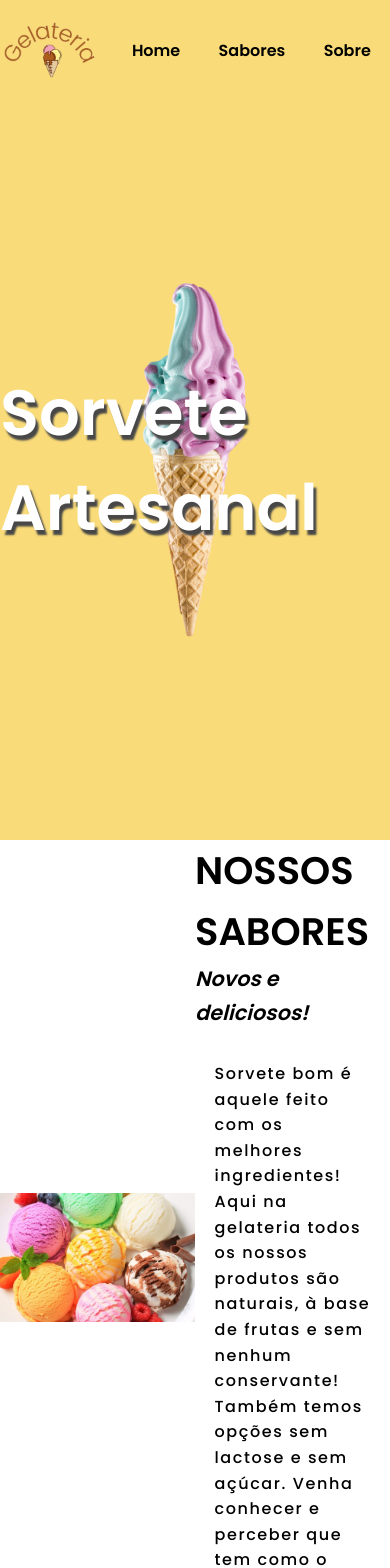
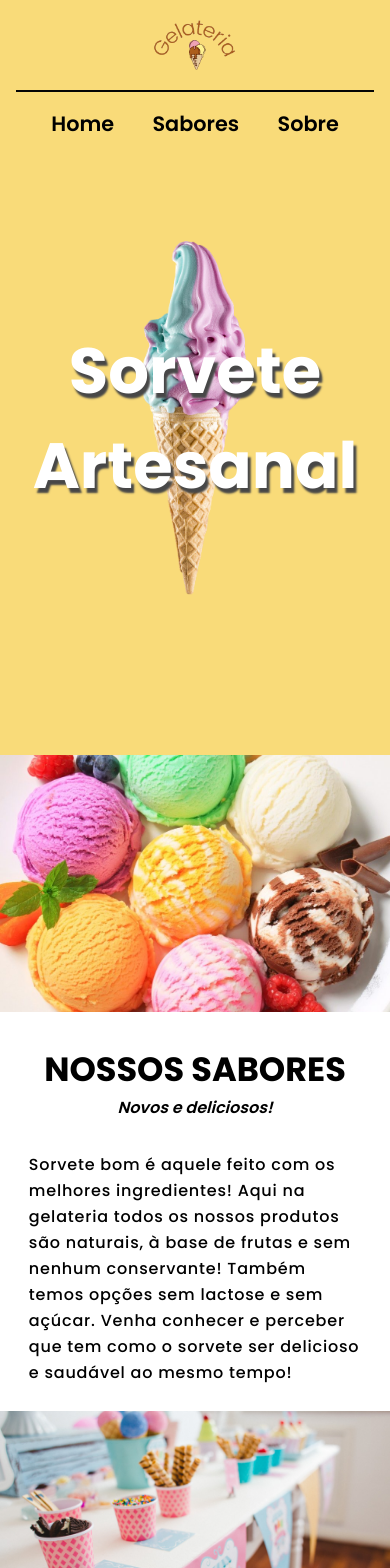
Before and after one commit to lukasilverio94/sorveteria-spa, a React (Create React App) app: page / in a window 390 px wide. Shown: the top 1568 px of the page. Built offline with nearby package versions, Linux system fonts and the light colour scheme.

Commit message:
Mobile query ready

```diff
--- a/public/index.html
+++ b/public/index.html
@@ -19,7 +19,7 @@
     <link rel="preconnect" href="https://fonts.googleapis.com" />
     <link rel="preconnect" href="https://fonts.gstatic.com" crossorigin />
     <link
-      href="https://fonts.googleapis.com/css2?family=Great+Vibes&family=Poppins:wght@400;500;600&display=swap"
+      href="https://fonts.googleapis.com/css2?family=Great+Vibes&family=Poppins:wght@400;500;600;700&display=swap"
       rel="stylesheet"
     />
     <title>Gelateria</title>
--- a/src/components/Footer/index.js
+++ b/src/components/Footer/index.js
@@ -25,7 +25,7 @@ export default function Footer() {
       </div>
       <div>
         <p className="developed-by">
-          Gelateria. Orgulhosamente desenvolvido por "nome do desenvolvedor"
+          Developed by Lucas Silverio
         </p>
       </div>
     </footer>
--- a/src/components/Footer/style.css
+++ b/src/components/Footer/style.css
@@ -26,3 +26,18 @@ footer {
   padding: 1.5rem;
   background-color: #000000;
 }
+
+@media (max-width: 436px) {
+  .container-footer {
+    flex-direction: column;
+    padding: 1rem;
+    gap: .5rem;
+  }
+
+  .container-footer div {
+    display: flex;
+    flex-direction: column;
+    align-items: center;
+    justify-content: center;
+  }
+}
--- a/src/components/Header/style.css
+++ b/src/components/Header/style.css
@@ -35,3 +35,21 @@ nav ul li a:hover {
   color: rgb(249, 219, 121);
 
 }
+
+@media (max-width: 436px){
+  nav {
+    flex-direction: column;
+  }
+  nav .logo {
+    width: 90px;
+  }
+
+  nav ul {
+    border-top: 2px solid #050505;
+    padding: 1rem ;
+  }
+
+  nav ul li a {
+    font-size: 1.3rem;
+  }
+}
--- a/src/pages/Home/index.js
+++ b/src/pages/Home/index.js
@@ -1,8 +1,7 @@
 import Header from "../../components/Header";
 import Footer from "../../components/Footer";
 
-import './style.css'
-
+import "./style.css";
 
 const Home = () => {
   return (
@@ -20,58 +19,77 @@ const Home = () => {
 
         {/* SABORES SECTION*/}
         <section>
-          <div className="container-flex">
-            <img src="assets/banner-sabores.jpg" alt="Sorvete foto" className="flex-item" />
-            <div className="text-container flex-item">
+          <div className="row">
+            <div className="img-wrapper">
+              <img
+                src="assets/banner-sabores.jpg"
+                alt="Sorvete foto"
+                className="flex-item"
+              />
+            </div>
+            <div className="content-wrapper">
+              <div className="content">
                 <h2>nossos sabores</h2>
                 <span>Novos e deliciosos!</span>
                 <p>
-                Sorvete bom é aquele feito com os melhores ingredientes! Aqui na
-                gelateria todos os nossos produtos são naturais, à base de
-                frutas e sem nenhum conservante! Também temos opções sem lactose
-                e sem açúcar. Venha conhecer e perceber que tem como o sorvete
-                ser delicioso e saudável ao mesmo tempo!{" "}
+                  Sorvete bom é aquele feito com os melhores ingredientes! Aqui
+                  na gelateria todos os nossos produtos são naturais, à base de
+                  frutas e sem nenhum conservante! Também temos opções sem
+                  lactose e sem açúcar. Venha conhecer e perceber que tem como o
+                  sorvete ser delicioso e saudável ao mesmo tempo!{" "}
                 </p>
+              </div>
             </div>
           </div>
         </section>
         {/* fim sabores */}
 
         {/* EVENTO SECTION  */}
-        <section className="container-flex">
-          <div className="flex-item text-container">
+        <section className="row">
+          <div className="content-wrapper">
+            <div className="content">
               <h2>NOSSOS EVENTOS</h2>
               <span>Delicias com sorvete!</span>
               <p>
-              Mais do que uma sorveteria, uma extensão da sua casa! Estamos aqui
-              prontinhos para te atender e oferecer os melhores eventos com os
-              melhores sorvete da sua vida! Venha nos conhecer e passar um tempo
-              aqui com a gente.
+                Mais do que uma sorveteria, uma extensão da sua casa! Estamos
+                aqui prontinhos para te atender e oferecer os melhores eventos
+                com os melhores sorvete da sua vida! Venha nos conhecer e passar
+                um tempo aqui com a gente.
               </p>
             </div>
-          <img src="assets/eventos-image.jpg" alt="mesa de festa" className="flex-item" />
+          </div>
+          <div className="img-wrapper">
+            <img src="assets/eventos-image.jpg" alt="mesa de festa" />
+          </div>
         </section>
         {/* fim evento  */}
 
         {/* ABOUT SECTION*/}
-        <section className="container-flex">
-          <img src="assets/sobre-image.jpg" alt="pessoas comendo sorvete" className="flex-item"/>
-          <div className="flex-item text-container">
+        <section className="row">
+          <div className="img-wrapper">
+            <img
+              src="assets/sobre-image.jpg"
+              alt="pessoas comendo sorvete"
+              className="flex-item"
+            />
+          </div>
+          <div className="content-wrapper">
+            <div className="content">
               <h2>SOBRE NÓS</h2>
               <span>Alegria em cada casquinha!</span>
               <p>
                 Venha tomar o melhor sorvete da região aqui com a gente! Nós
                 estamos há anos no mercado produzindo o que tem de melhor para o
                 nosso cliente e você não pode ficar fora dessa. Venha nos fazer
-              uma visita e aproveite o melhor atendimento e o melhor sorvete da
-              cidade.
+                uma visita e aproveite o melhor atendimento e o melhor sorvete
+                da cidade.
               </p>
+            </div>
           </div>
         </section>
       </main>
 
       <Footer />
-
     </>
   );
 };
--- a/src/pages/Home/style.css
+++ b/src/pages/Home/style.css
@@ -15,46 +15,63 @@
   color: #fff;
   font-size: 4rem;
   text-shadow: 3px 5px 2px #474747;
+  text-align: center;
 }
 
 /* SABORES */
-.container-flex {
-  display: flex;
+.row {
+  width: 100%;
+  max-width: 1170px;
+  display: grid;
+  grid-template-columns: 1fr 1fr;
 }
 
-.container-flex .flex-item {
-  flex: 1 1 auto;
-  width: 48%;
-}
-
-.container-flex img {
-  width: 50%;
-}
-
-.container-flex .text-container {
+.row .content-wrapper .content {
   display: flex;
   flex-direction: column;
   align-items: center;
   justify-content: center;
-
-  line-height: 1.6;
+  padding: 1.6rem 1.8rem;
+}
+.row .img-wrapper img {
+  width: 100%;
+  order: 1;
 }
 
-.container-flex .text-container h2 {
-  font-size: 2.4rem;
-  font-weight: 600;
-  text-transform: uppercase;
+.row .content-wrapper {
+  width: 100%;
+  order: 2;
 }
 
-.container-flex .text-container span {
+.row .content-wrapper .content h2 {
+  text-transform: uppercase;
+  font-weight: 700;
+  font-size: 2.1rem;
+}
+
+.row .content-wrapper .content span {
   font-style: italic;
-  font-size: 1.3rem;
   font-weight: 600;
   margin-bottom: 2rem;
 }
 
-.container-flex .text-container p {
-  width: 80%;
-  font-weight: 500;
-  letter-spacing: 0.1rem;
+.row .content-wrapper .content p {
+    line-height: 26px;
+    letter-spacing: .8px;
+    font-weight: 500;
 }
+
+/* media queries */
+@media (max-width: 436px) {
+  .banner {
+    height: 80vh;
+  }
+
+  .banner h1 {
+    font-size: 4rem;
+  }
+  /* container rows */
+  .row {
+    grid-template-columns: 1fr;
+  }
+}
```
Lines whose indentation alone changed are shown as unchanged.
